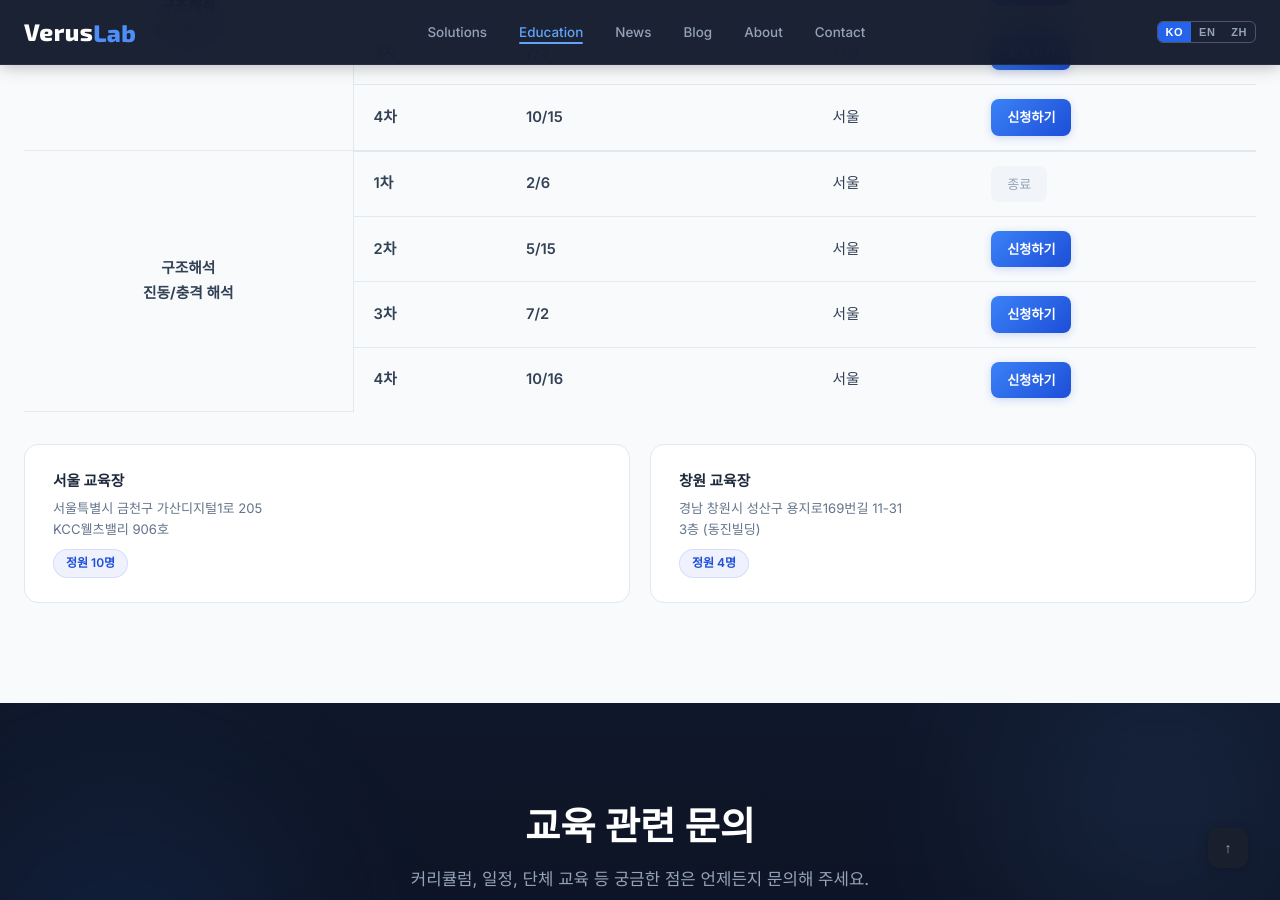
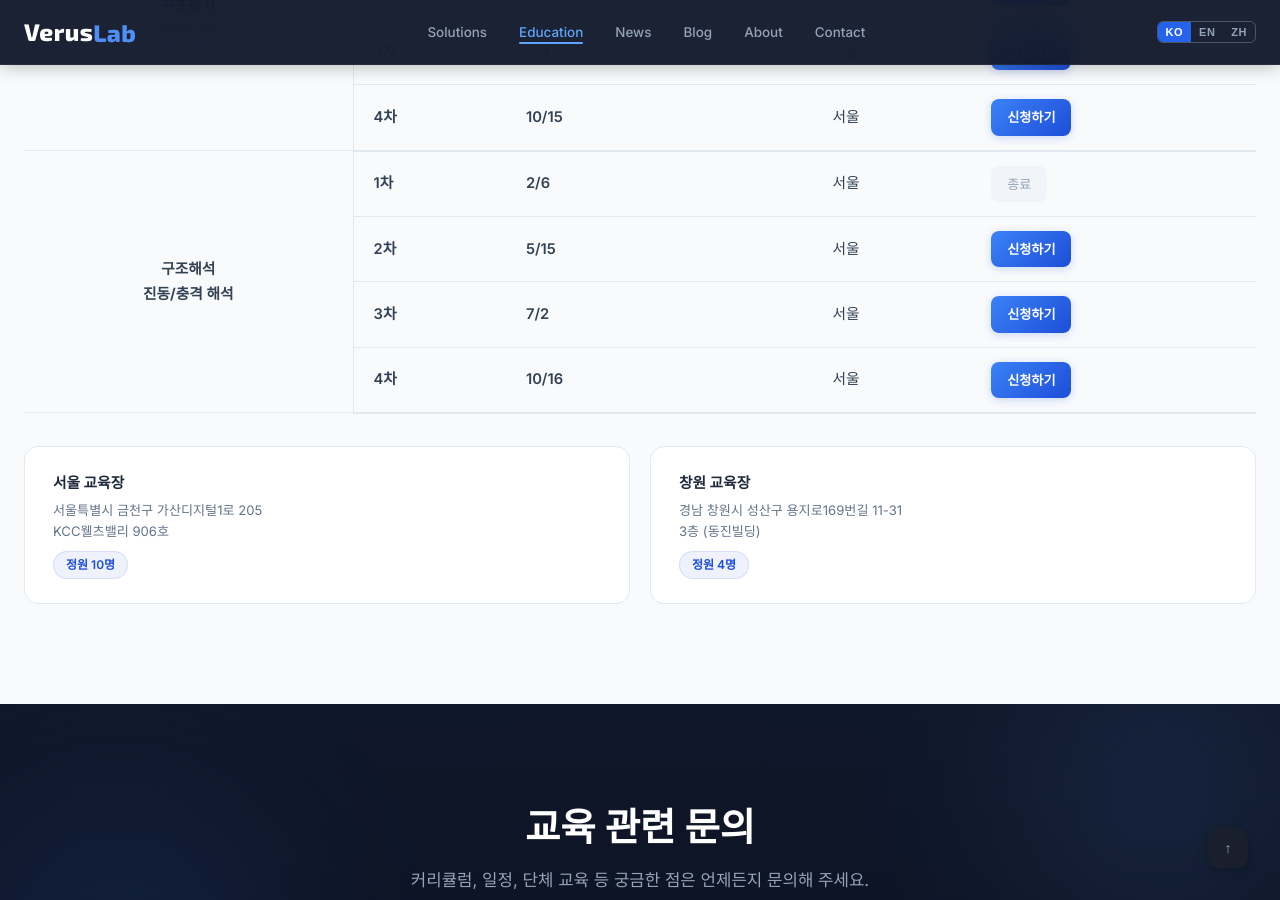
Before and after one commit to VerusLab-KR/Homepage, a Jekyll site: the page built from education/index.html, in a window 1280 px wide and 900 px high, scrolled down 2370 px. Built offline with Jekyll 4.4.1, drawn with Linux system fonts in a browser that asks for light colours.

Commit message:
Fix missing bottom border on 진동/충격해석 4차 row
Co-Authored-By: Claude Sonnet 4.6 <noreply@anthropic.com>

```diff
--- a/education/index.html
+++ b/education/index.html
@@ -331,7 +331,7 @@ h2{font-size:clamp(1.6rem,3vw,2.4rem);font-weight:700;line-height:1.2;margin-bot
             <td class="sched-location">서울</td>
             <td><a href="https://www.websco.co.kr/bbs/application.php?bo_table=offline&wr_id=148&utm_source=veruslab&utm_medium=education&utm_campaign=fea-vibration" target="_blank" class="btn-apply open">신청하기</a></td>
           </tr>
-          <tr>
+          <tr class="course-group-end">
             <td class="sched-session">4차</td>
             <td class="sched-date">10/16</td>
             <td class="sched-location">서울</td>
```
